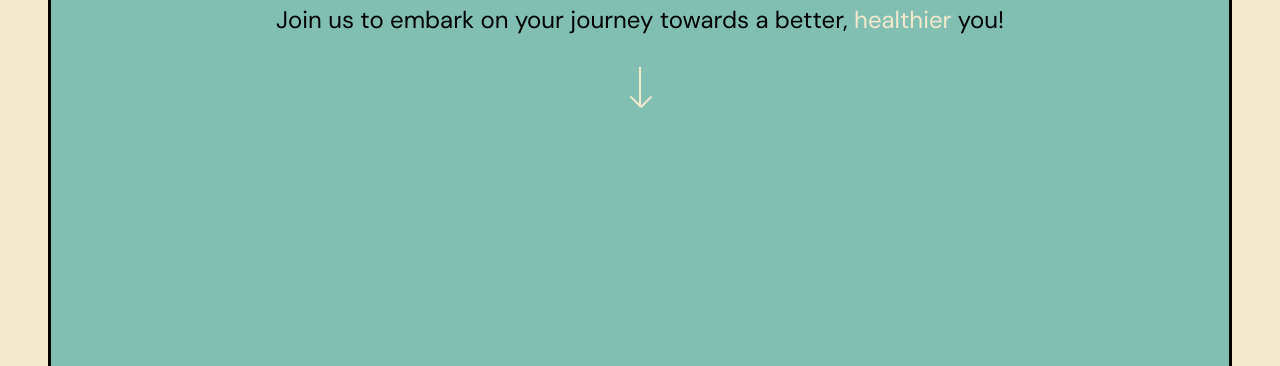
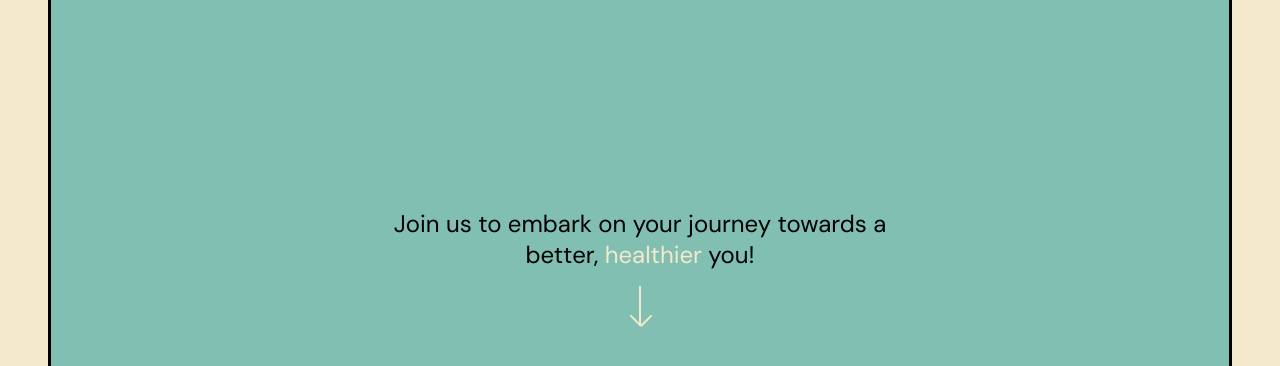
Before and after one commit to YummyFran/physical-self, a plain HTML site: page index.html in a window 1280 px wide. Shown: the part 434-800 px from the top of the page. Drawn offline with Linux system fonts and the light colour scheme.

Commit message:
Add files via upload

```diff
--- a/index.html
+++ b/index.html
@@ -297,8 +297,10 @@
                     <h2 class="subtitle">your physical well being</h2>
                 </div>
             </header>
-            <p class="cta">Join us  to embark on your journey towards a better, <span>healthier</span> you!</p>
-            <div class="arrow"></div>
+            <div class="action">
+                <p class="cta">Join us  to embark on your journey towards a better, <span>healthier</span> you!</p>
+                <div class="arrow"></div>
+            </div>
         </section>
 
         <section class="program" id="program">
--- a/styles.css
+++ b/styles.css
@@ -57,13 +57,11 @@ p {
 
 section.hero {
     width: 100%;
-    display: flex;
-    flex-direction: column;
-    align-items: center;
     gap: 1rem;
     height: 95vh;
     padding: calc(var(--triangle-size)/1.5) 0;
     text-align: center;
+    position: relative;
 }
 
 .corner {
@@ -110,6 +108,7 @@ section.hero {
     box-shadow: inset 0 0 0 var(--thick) black;
     position: relative;
     overflow: hidden;
+    margin-inline: auto;
 }
 
 .ribbon::before {
@@ -189,6 +188,16 @@ header .subtitle {
     margin-top: calc(-1 * min(2rem, 5vw));
 }
 
+.action {
+    display: flex;
+    flex-direction: column;
+    align-items: center;
+    position: absolute;
+    bottom: 3rem;
+    left: 50%;
+    transform: translateX(-50%);
+}
+
 .cta {
     padding: 0 2rem;
 }
@@ -237,7 +246,7 @@ section.program {
     display: flex;
     flex-direction: column;
     align-items: center;
-    height: 110vh;
+    height: 100vh;
 }
 
 .table {
```
